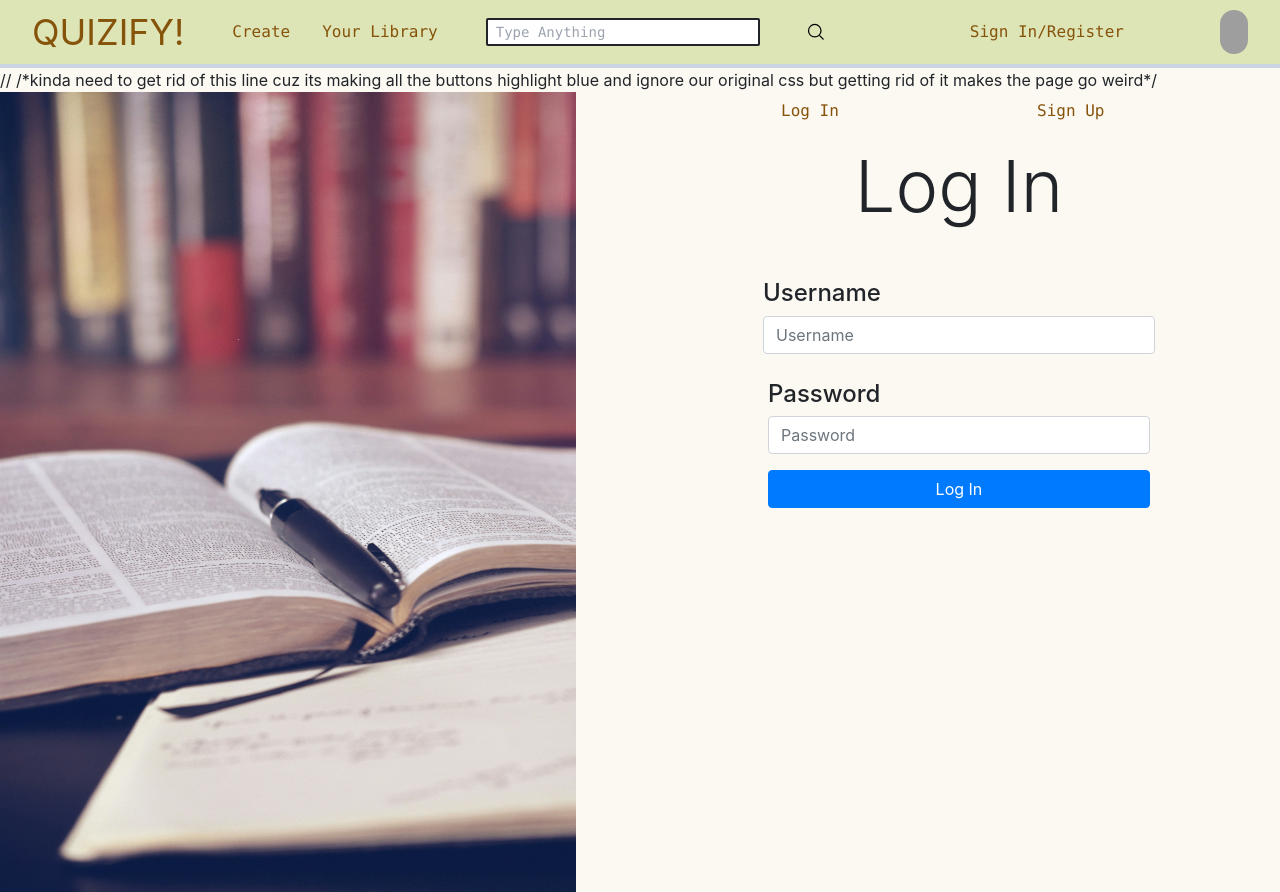
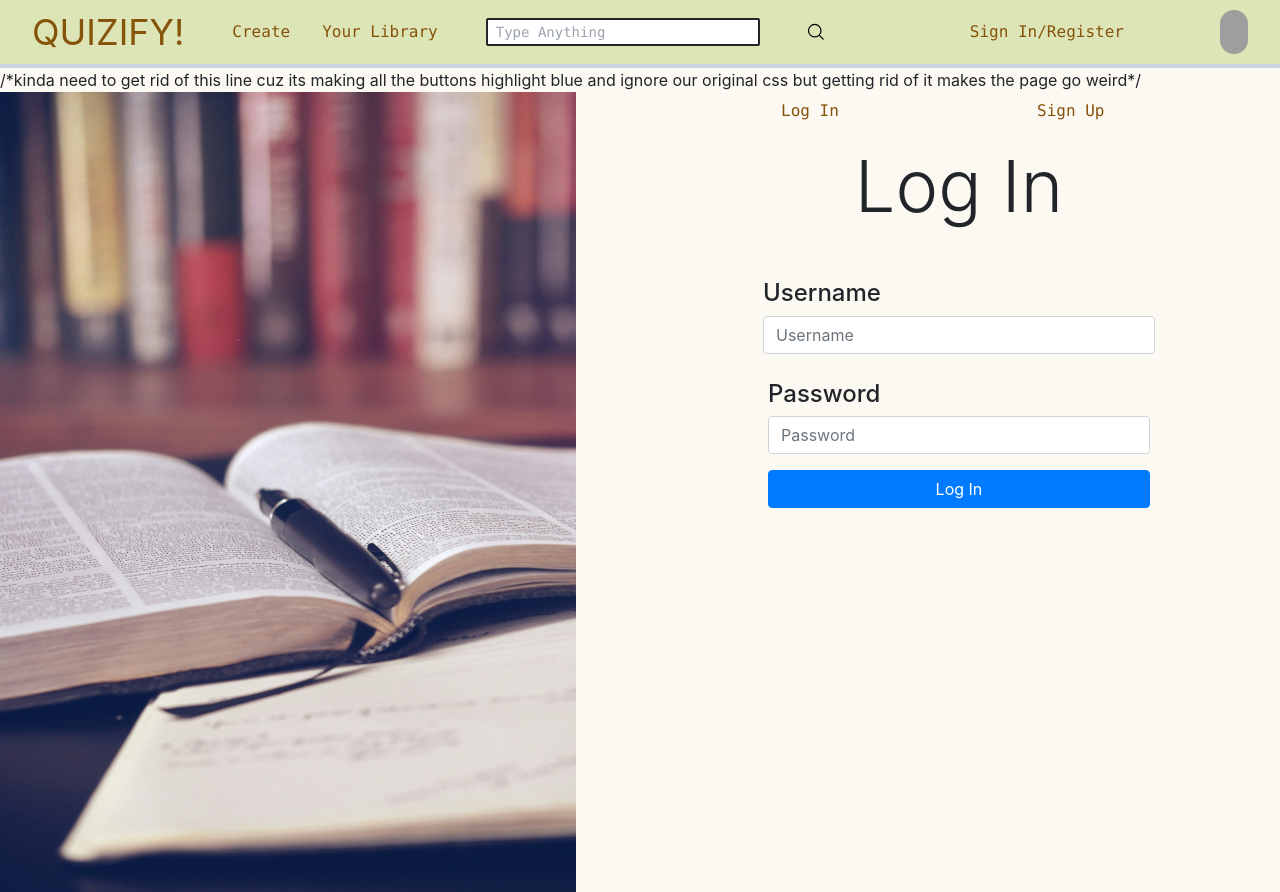
Before and after one commit to arif24v/quizify, a Next.js app in the folder quizify/: page /login in a window 1280 px wide. Built offline with nearby package versions, Linux system fonts and the light colour scheme; grey boxes are pictures that could not be loaded.

Commit message:
Update page.js

```diff
--- a/quizify/src/app/login/page.js
+++ b/quizify/src/app/login/page.js
@@ -24,7 +24,8 @@ export default function Page() {
     return (
         <main>
             <div>
-               // /*kinda need to get rid of this line cuz its making all the buttons highlight blue and ignore our original css but getting rid of it makes the page go weird*/
+
+                /*kinda need to get rid of this line cuz its making all the buttons highlight blue and ignore our original css but getting rid of it makes the page go weird*/
                 <link rel="stylesheet" href="https://cdn.jsdelivr.net/npm/bootstrap@4.1.3/dist/css/bootstrap.min.css" integrity="sha384-MCw98/SFnGE8fJT3GXwEOngsV7Zt27NXFoaoApmYm81iuXoPkFOJwJ8ERdknLPMO" crossorigin="anonymous" />
             </div>
             {<div>
```
